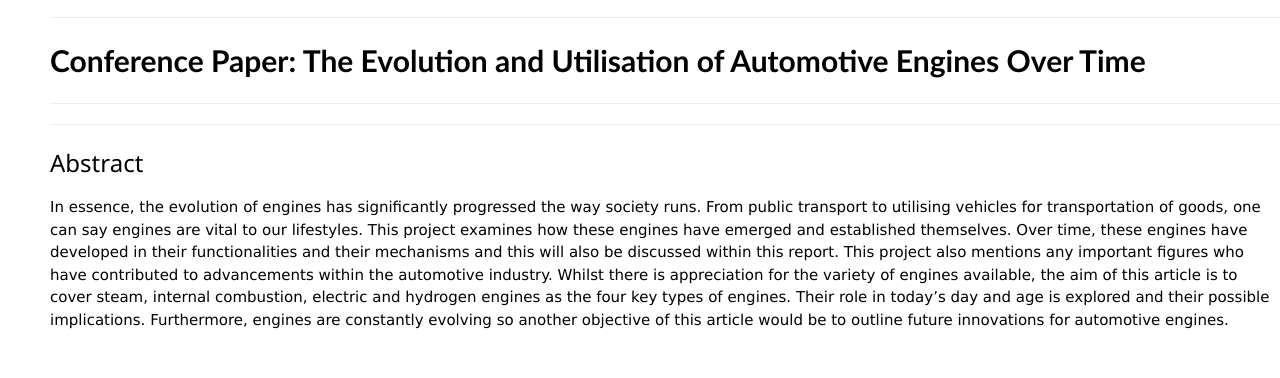
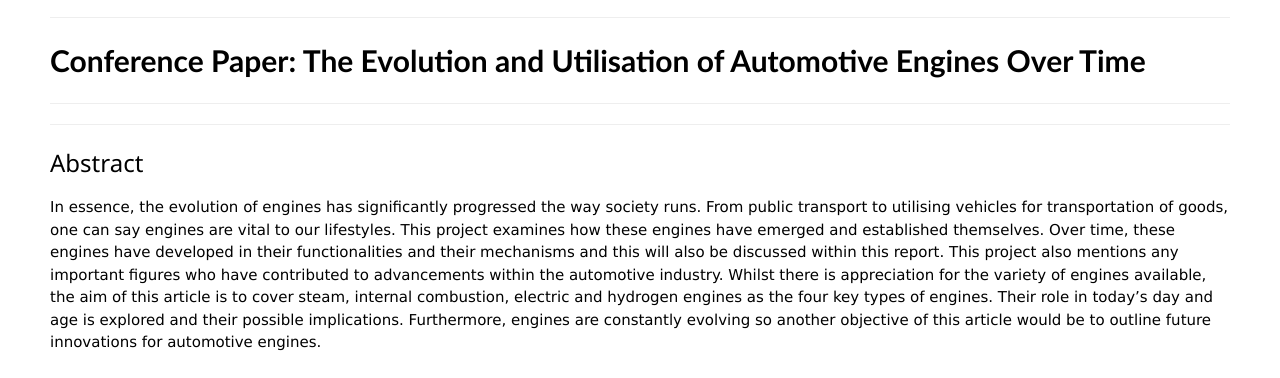
Before and after one commit to FEPSFY6861389/FY6861389, a plain HTML site: page index.html in a window 1280 px wide. Shown: the part 422-800 px from the top of the page. Drawn offline with nearby package versions, Linux system fonts and the light colour scheme.

Commit message:
Update index.html
margins

```diff
--- a/index.html
+++ b/index.html
@@ -47,7 +47,7 @@ p.ex1 {
 .mySlides {display:none;}
 </style>
 
-<body style="background-color:#FFFFFF;margin-left:50px;">
+<body style="background-color:#FFFFFF;margin-left:50px; margin-right:50px;">
 
 <hr>
 
```
